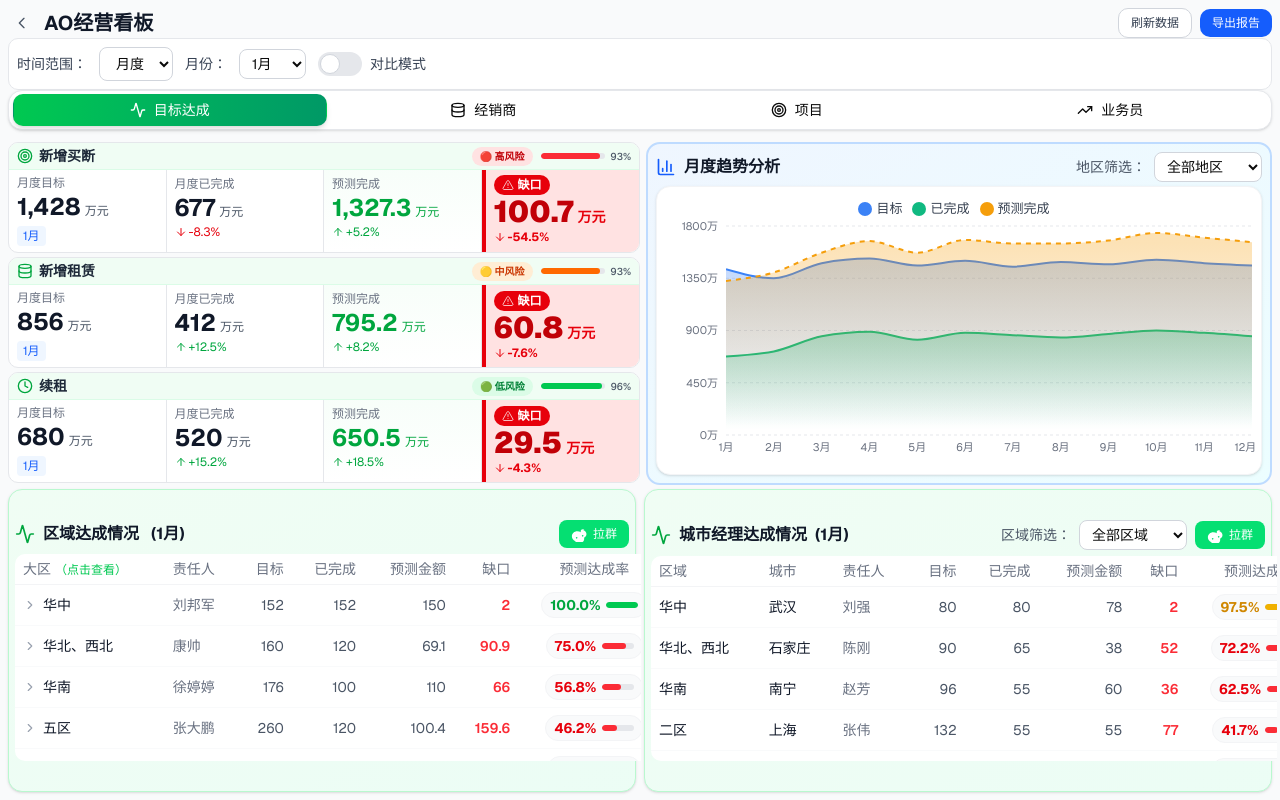
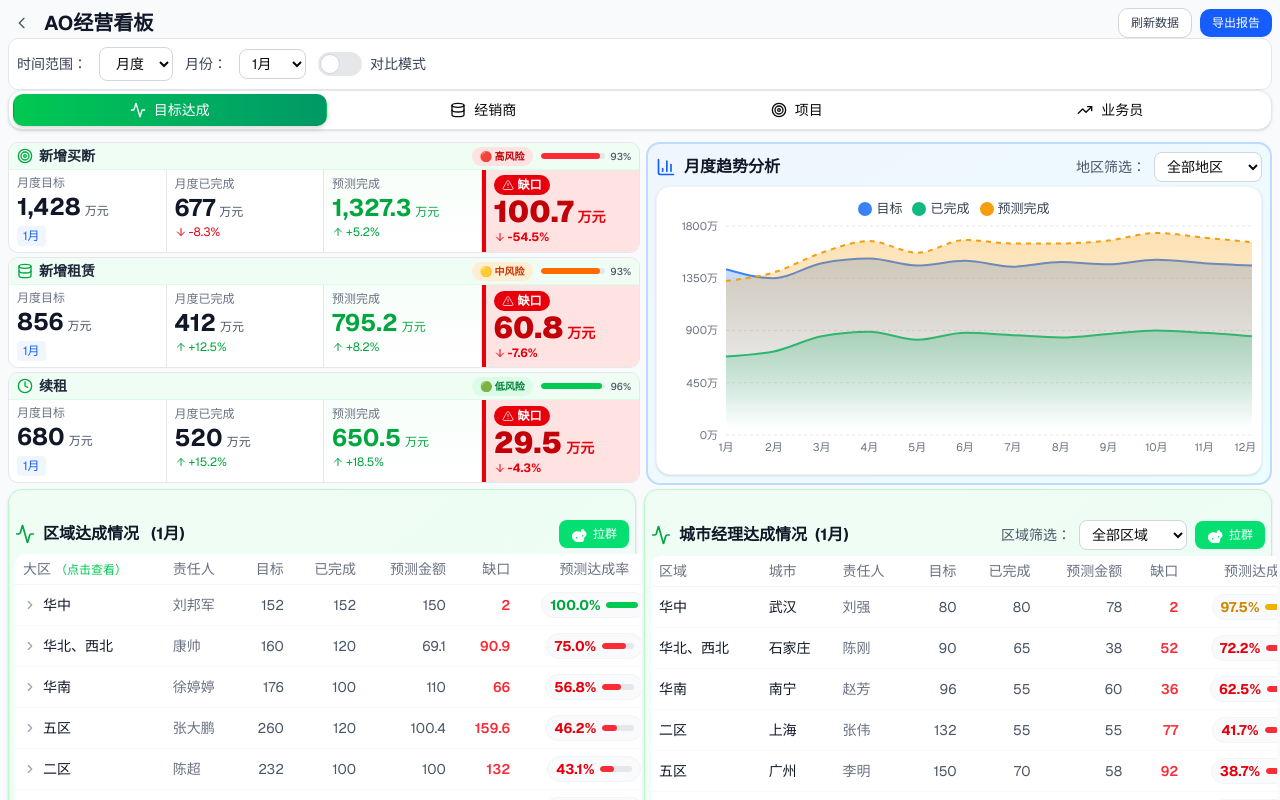
Before and after one commit to navylee1990/coze_jsc, a Next.js app: page /sales in a window 1280 px wide. Built offline with nearby package versions, Linux system fonts and the light colour scheme.

Commit message:
fix: 限制区域达成情况表格高度避免留白

```diff
--- a/src/app/sales/page.tsx
+++ b/src/app/sales/page.tsx
@@ -1329,12 +1329,12 @@ export default function SalesDashboard() {
         </div>
 
         {/* 区域达成情况 */}
-        <div className="grid grid-cols-1 lg:grid-cols-2 gap-2 flex-1 min-h-0">
+        <div className="grid grid-cols-1 lg:grid-cols-2 gap-2 min-h-[500px] max-h-[600px]">
           {/* 左侧：表格 */}
           <Card className="lg:col-span-1 border border-green-200 bg-gradient-to-br from-green-50 to-emerald-50 flex flex-col h-full min-h-0">
             <CardContent className="p-1.5 flex flex-col min-h-0">
               {/* 标题 */}
-              <div className="flex items-center justify-between mb-1.5">
+              <div className="flex items-center justify-between mb-1.5 flex-shrink-0">
                 <div className="flex items-center gap-2">
                   <Activity className="w-5 h-5 text-green-600" />
                   {viewLevel === 'city' && (
@@ -1460,7 +1460,7 @@ export default function SalesDashboard() {
           <Card className="lg:col-span-1 border border-green-200 bg-gradient-to-br from-green-50 to-emerald-50 flex flex-col h-full min-h-0">
             <CardContent className="p-1.5 flex flex-col min-h-0">
               {/* 标题 */}
-              <div className="flex items-center justify-between mb-1.5">
+              <div className="flex items-center justify-between mb-1.5 flex-shrink-0">
                 <div className="flex items-center gap-2">
                   <Activity className="w-5 h-5 text-green-600" />
                   <span className="text-base font-bold text-gray-900">城市经理达成情况</span>
```
